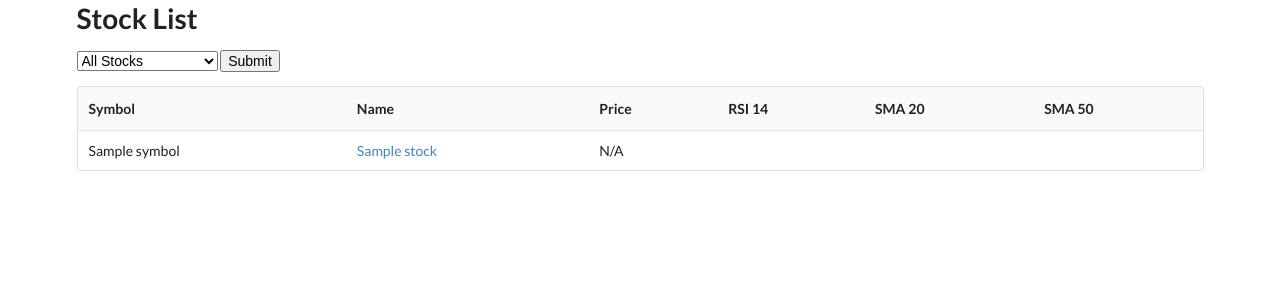
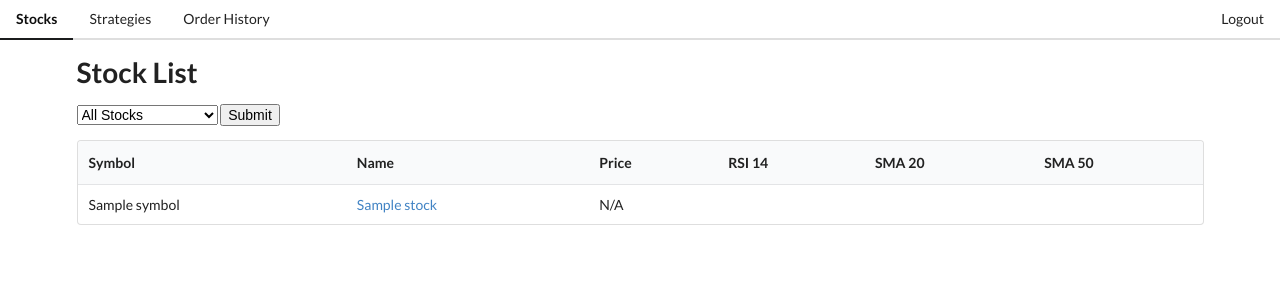
Before and after one commit to endk17/autotrader, a FastAPI app: template templates/index.html in a window 1280 px wide. Shown: the top 300 px of the page. Run offline with FastAPI, Linux system fonts and the light colour scheme; the template is opened without the code that fills it: most values are stand-ins (such as "Sample title", 1, 10 or a date in 2020).

Commit message:
added: title menu & new pages for strategies and orders

```diff
--- a/db/create_db.py
+++ b/db/create_db.py
@@ -10,7 +10,8 @@ cursor.execute("""
         id INTEGER PRIMARY KEY,
         symbol TEXT NOT NULL UNIQUE,
         name TEXT NOT NULL,
-        exchange TEXT NOT NULL
+        exchange TEXT NOT NULL,
+        shortable BOOLEAN NOT NULL
     )
 """)
 
--- a/db/populate_stocks.py
+++ b/db/populate_stocks.py
@@ -26,7 +26,9 @@ for asset in assets:
     try:
         if asset.status == 'active' and asset.tradable and asset.symbol not in symbols:
             print(f"Added a new stock {asset.symbol} {asset.name}")
-            cursor.execute("INSERT INTO stock (symbol, name, exchange) VALUES (?, ?, ?)", (asset.symbol, asset.name, asset.exchange))
+            cursor.execute(
+                "INSERT INTO stock (symbol, name, exchange, shortable)"
+                "VALUES (?, ?, ?, ?)", (asset.symbol, asset.name, asset.exchange, asset.shortable))
     except Exception as e:
         print(asset.symbol)
         print(e)
--- a/main.py
+++ b/main.py
@@ -1,6 +1,7 @@
 from db import config
 import sqlite3
-from datetime import date
+from datetime import date, datetime
+import alpaca_trade_api as tradeapi
 from fastapi import FastAPI, Request, Form
 from fastapi.templating import Jinja2Templates
 from fastapi.responses import RedirectResponse
@@ -34,13 +35,74 @@ def index(request: Request):
                 ORDER by symbol
             ) WHERE date = (SELECT max(date) FROM stock_price)
         """)
+    elif stock_filter == 'rsi_overbought':
+        cursor.execute("""
+            SELECT symbol, name, stock_id, date
+            FROM stock_price join stock on stock.id = stock_price.stock_id
+            WHERE rsi_14 > 70
+            AND DATE = (SELECT max(date) FROM stock_price)
+            ORDER by symbol
+        """)
+    elif stock_filter == 'rsi_oversold':
+        cursor.execute("""
+            SELECT symbol, name, stock_id, date
+            FROM stock_price join stock on stock.id = stock_price.stock_id
+            WHERE rsi_14 < 30
+            AND DATE = (SELECT max(date) FROM stock_price)
+            ORDER by symbol
+        """)
+    elif stock_filter == 'above_sma_20':
+        cursor.execute("""
+            SELECT symbol, name, stock_id, date
+            FROM stock_price join stock on stock.id = stock_price.stock_id
+            WHERE close > sma_20
+            AND DATE = (SELECT max(date) FROM stock_price)
+            ORDER by symbol
+        """)
+    elif stock_filter == 'below_sma_20':
+        cursor.execute("""
+            SELECT symbol, name, stock_id, date
+            FROM stock_price join stock on stock.id = stock_price.stock_id
+            WHERE close < sma_20
+            AND DATE = (SELECT max(date) FROM stock_price)
+            ORDER by symbol
+        """)
+    elif stock_filter == 'above_sma_50':
+        cursor.execute("""
+            SELECT symbol, name, stock_id, date
+            FROM stock_price join stock on stock.id = stock_price.stock_id
+            WHERE close > sma_50
+            AND DATE = (SELECT max(date) FROM stock_price)
+            ORDER by symbol
+        """)
+    elif stock_filter == 'below_sma_50':
+        cursor.execute("""
+            SELECT symbol, name, stock_id, date
+            FROM stock_price join stock on stock.id = stock_price.stock_id
+            WHERE close < sma_50
+            AND DATE = (SELECT max(date) FROM stock_price)
+            ORDER by symbol
+        """)
     else:
         cursor.execute("""
             SELECT id, symbol, name FROM stock ORDER BY symbol
         """)
 
     rows = cursor.fetchall()
-    return templates.TemplateResponse("index.html", {"request": request, "stocks": rows})
+
+    cursor.execute("""
+        SELECT symbol, rsi_14, sma_20, sma_50, close
+        FROM stock JOIN stock_price ON stock_price.stock_id = stock.id
+        WHERE date = (SELECT max(date) FROM stock_price)
+    """)
+
+    indicator_rows = cursor.fetchall()
+    indicator_values = {}
+
+    for row in indicator_rows:
+        indicator_values[row['symbol']] = row
+    print(indicator_values)
+    return templates.TemplateResponse("index.html", {"request": request, "stocks": rows, "indicator_values": indicator_values})
 
 @app.get("/stock/{symbol}")
 def index(request: Request, symbol):
@@ -82,6 +144,7 @@ def apply_strategy(strategy_id: int = Form(...), stock_id: int = Form(...)):
 
     return RedirectResponse(url=f"/strategy/{strategy_id}", status_code=303)
 
+
 @app.get("/strategy/{strategy_id}")
 def strategy(request: Request,strategy_id):
     connection = sqlite3.connect(config.DB_FILE)
@@ -117,3 +180,23 @@ def strategy(request: Request,strategy_id):
             order by symbol
         ) where date = (select max(date) from stock_price)
         """)
+
+@app.get("/strategies")
+def strategies(request: Request):
+    connection = sqlite3.connect(config.DB_FILE)
+    connection.row_factory = sqlite3.Row
+    cursor = connection.cursor()
+
+    cursor.execute("""
+        SELECT * FROM strategy
+    """)
+    strategies = cursor.fetchall()
+    return templates.TemplateResponse("strategies.html", {"request": request, "strategies": strategies})
+
+
+@app.get("/orders")
+def orders(request: Request):
+    api = tradeapi.REST(config.API_KEY, config.SECRET_KEY, base_url=config.API_URL)
+    orders = api.list_orders(status='all')
+
+    return templates.TemplateResponse("orders.html", {"request": request, "orders": orders})
--- a/templates/index.html
+++ b/templates/index.html
@@ -1,19 +1,27 @@
-<html>
-    <head>
-        <title>Stonks only go up!</title>
-        <link rel="stylesheet" href="https://cdn.jsdelivr.net/npm/semantic-ui@2.4.2/dist/semantic.min.css">
-        <script src="https://cdn.jsdelivr.net/npm/semantic-ui@2.4.2/dist/semantic.min.js"></script>
-    </head>
+{% extends "layout.html" %}
 
-    <body>
-        <div class="ui container">
+{% block content %}
     <h1>Stock List</h1>
 
     <form method="get">
         <select name="filter">
             <option value="">All Stocks</option>
-                    <option value="new_closing_highs">New Closing Highs</option>
-                    <option value="new_closing_lows">New Closing Lows</option>
+            <option {% if request.query_params.filter == 'new_closing_highs' %}selected="selected"{% endif %}
+                value="new_closing_highs">New Closing Highs</option>
+            <option {% if request.query_params.filter == 'new_closing_lows' %}selected="selected"{% endif %}
+                value="new_closing_lows">New Closing Lows</option>
+            <option {% if request.query_params.filter == 'rsi_overbought' %}selected="selected"{% endif %}
+                value="rsi_overbought">RSI Overbought</option>
+            <option {% if request.query_params.filter == 'rsi_oversold' %}selected="selected"{% endif %}
+                value="rsi_oversold">RSI Oversold</option>
+            <option {% if request.query_params.filter == 'above_sma_20' %}selected="selected"{% endif %}
+                value="above_sma_20">Above 20 SMA</option>
+            <option {% if request.query_params.filter == 'below_sma_20' %}selected="selected"{% endif %}
+                value="below_sma_20">Below 20 SMA</option>
+            <option {% if request.query_params.filter == 'above_sma_50' %}selected="selected"{% endif %}
+                value="above_sma_50">Above 50 SMA</option>
+            <option {% if request.query_params.filter == 'below_sma_50' %}selected="selected"{% endif %}
+                value="below_sma_50">Below 50 SMA</option>
         </select>
         <input type="submit" />
     </form>
@@ -58,6 +66,4 @@
                 {% endfor %}
             </tbody>
     </table>
-        </div>
-    </body>
-</html>
+{% endblock %}
--- a/templates/layout.html
+++ b/templates/layout.html
@@ -6,6 +6,22 @@
     </head>
 
     <body>
+        <div class="ui secondary pointing menu">
+            <a href="/" class="active item">
+              Stocks
+            </a>
+            <a href="/strategies" class="item">
+              Strategies
+            </a>
+            <a href="/orders" class="item">
+              Order History
+            </a>
+            <div class="right menu">
+              <a class="ui item">
+                Logout
+              </a>
+            </div>
+          </div>
         <div class="ui container">
             {% block content %}
             {% endblock %}
```
Lines whose indentation alone changed are shown as unchanged.
